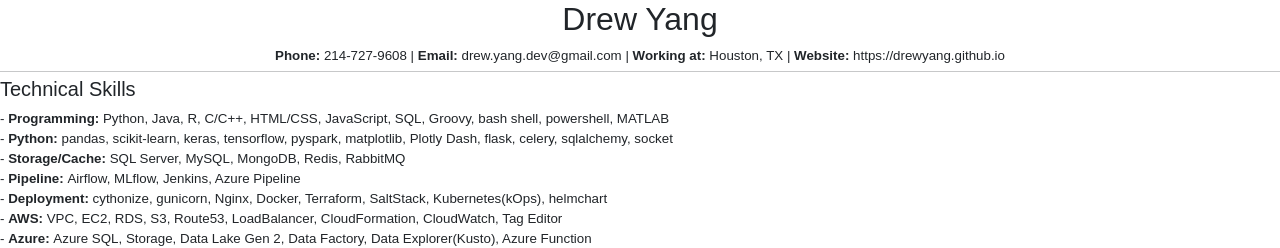
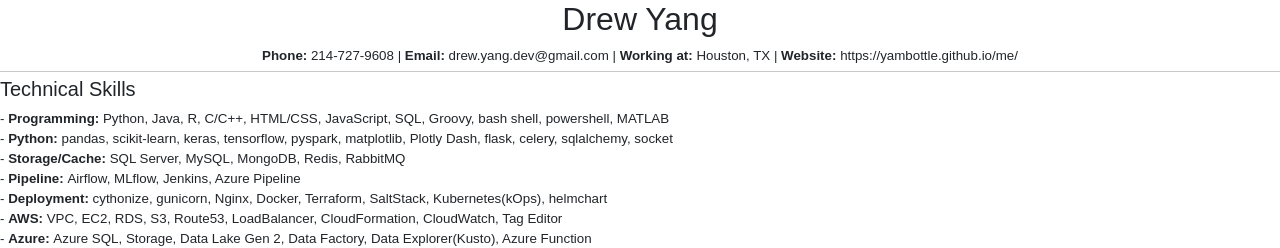
Before and after one commit to yambottle/me, a Jekyll site: the page built from printer-friendly.html, in a window 1280 px wide. Shown: the top 248 px of the page. Built offline with Jekyll 4.4.1, drawn with Linux system fonts in a browser that asks for light colours; nearby versions of some CDN libraries; library files that are not in the unit come from our copies.

Commit message:
update deployment

```diff
--- a/_config.yaml
+++ b/_config.yaml
@@ -18,8 +18,9 @@
 # You can create any custom variable you would like, and they will be accessible
 # in the templates via {{ site.myvariable }}.
 #
-# baseurl: "" # the subpath of your site, e.g. /blog
-# url: "" # the base hostname & protocol for your site, e.g. http://example.com
+baseurl: "/me" # the subpath of your site, e.g. /blog
+# url: "https://127.0.0.1" # the base hostname & protocol for your site, e.g. http://example.com
+url: "https://yambottle.github.io" # the base hostname & protocol for your site, e.g. http://example.com
 host: 127.0.0.1
 port: 4010
 name: Drew Yang
@@ -27,7 +28,7 @@
 phone: 214-727-9608
 location: Houston, TX
 linkedin: https://www.linkedin.com/in/drewyang/
-github: https://drewyang.github.io
+github: https://yambottle.github.io/me/
 
 # Build settings
 encoding: "utf-8"
--- a/_includes/head.html
+++ b/_includes/head.html
@@ -7,24 +7,24 @@
     <meta name="description" content="Drew Yang">
 
     <!-- Title icon generated using https://realfavicongenerator.net -->
-    <link rel="apple-touch-icon" sizes="180x180" href="/assets/images/apple-touch-icon.png">
-    <link rel="icon" type="image/png" sizes="32x32" href="/assets/images/favicon-32x32.png">
-    <link rel="icon" type="image/png" sizes="16x16" href="/assets/images/favicon-16x16.png">
-    <link rel="manifest" href="/assets/images/site.webmanifest">
-    <link rel="mask-icon" href="/assets/images/safari-pinned-tab.svg" color="#5bbad5">
+    <link rel="apple-touch-icon" sizes="180x180" href="{{ site.baseurl }}/assets/images/apple-touch-icon.png">
+    <link rel="icon" type="image/png" sizes="32x32" href="{{ site.baseurl }}/assets/images/favicon-32x32.png">
+    <link rel="icon" type="image/png" sizes="16x16" href="{{ site.baseurl }}/assets/images/favicon-16x16.png">
+    <link rel="manifest" href="{{ site.baseurl }}/assets/images/site.webmanifest">
+    <link rel="mask-icon" href="{{ site.baseurl }}/assets/images/safari-pinned-tab.svg" color="#5bbad5">
     <meta name="msapplication-TileColor" content="#da532c">
-    <meta name="msapplication-config" content="/assets/images/browserconfig.xml">
+    <meta name="msapplication-config" content="{{ site.baseurl }}/assets/images/browserconfig.xml">
     <meta name="theme-color" content="#ffffff">
 
     <title>{{ site.name }} | {{ page.title }}</title>
 
     <!-- Global CSS -->
-    <link rel="stylesheet" href="/assets/plugins/bootstrap-5.1.3-dist/css/bootstrap.min.css">
+    <link rel="stylesheet" href="{{ site.baseurl }}/assets/plugins/bootstrap-5.1.3-dist/css/bootstrap.min.css">
 
     <!-- Plugins CSS -->
-    <link rel="stylesheet" href="/assets/plugins/fontawesome-free-6.0.0-beta2-web/css/all.css">
+    <link rel="stylesheet" href="{{ site.baseurl }}/assets/plugins/fontawesome-free-6.0.0-beta2-web/css/all.css">
 
     <!-- Custom CSS -->
-    <link rel="stylesheet" href="/assets/css/styles.css">
+    <link rel="stylesheet" href="{{ site.baseurl }}/assets/css/styles.css">
 
 </head>
```
Also changed, not shown: 1 other file.
